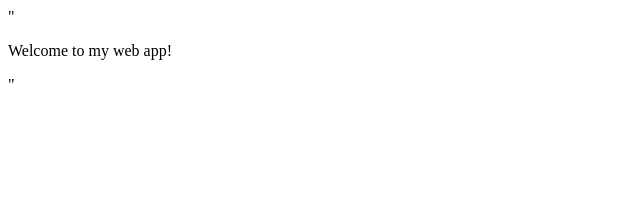
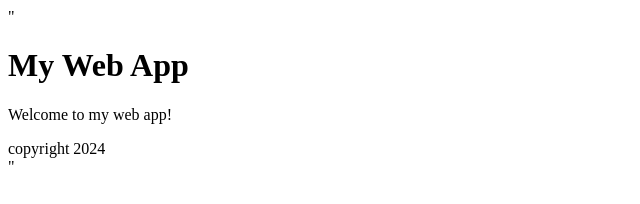
Before and after one commit to ammu914/my-web-app, a plain HTML site: page index.html in a window 1280 px wide. Shown: the whole page, without its empty margins (0-640 px from the left). Drawn offline with Linux system fonts and the light colour scheme.

Commit message:
Added footer to homepage

```diff
--- a/index.html
+++ b/index.html
@@ -1 +1 @@
-"<html><body><p>Welcome to my web app!</p></body></html>"
+"<html><body><h1>My Web App</h1><p>Welcome to my web app!</p><footer>copyright 2024</footer></body></html>"
```
